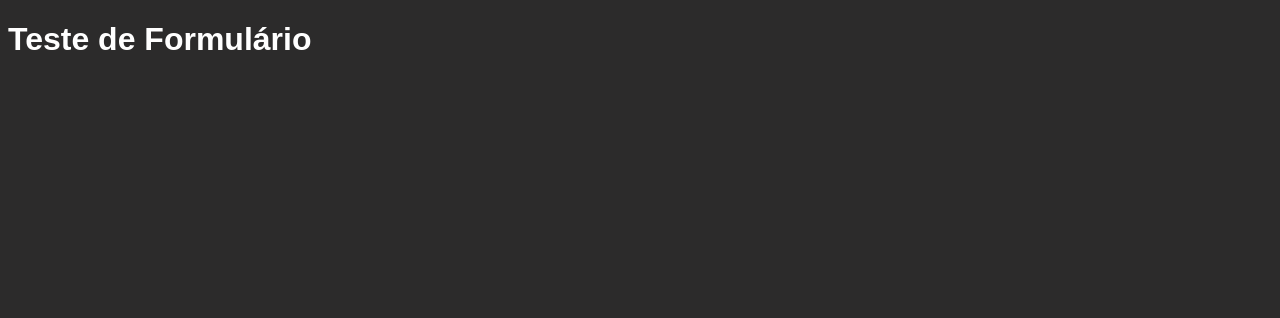
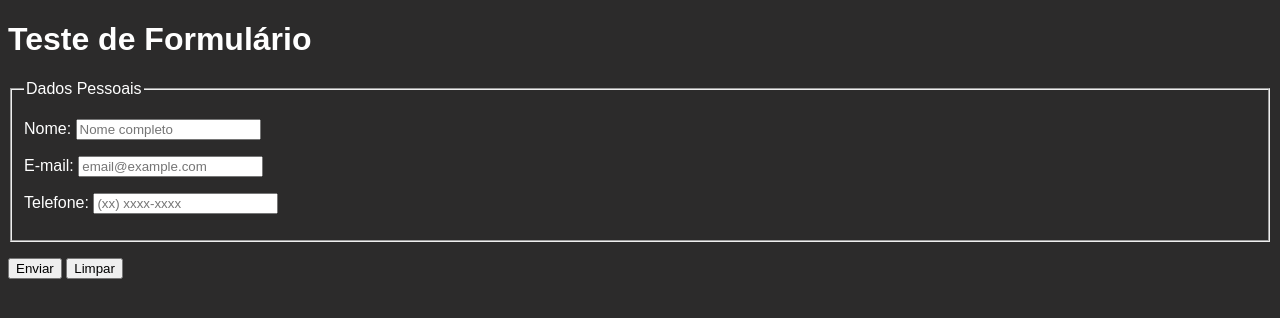
Before and after one commit to danyelgomes/html.css, a plain HTML site: page exercicios/ex025/form004.html in a window 1280 px wide. Drawn offline with Linux system fonts and the light colour scheme.

Commit message:
Mais de Formulários

```diff
--- a/exercicios/ex025/form004.html
+++ b/exercicios/ex025/form004.html
@@ -5,7 +5,7 @@
     <meta name="viewport" content="width=device-width, initial-scale=1.0">
     <title>Formulário</title>
     <style>
-        body {
+        body, h1 {
             font-family: Arial, Helvetica, sans-serif;
             background-color: rgb(44, 43, 43);
             color: white;
@@ -14,5 +14,29 @@
 </head>
 <body>
     <h1>Teste de Formulário</h1>
+    <!-- dados pessoais, nome email tel -->
+    <form action="cadastro.php">
+        <fieldset>
+            <legend> Dados Pessoais </legend>
+
+                <p>
+                    <label for="inome">Nome:</label>
+                    <input type="text" name="nome" id="inome" required maxlength="35" placeholder="Nome completo">
+                </p>
+                <p>
+                    <label for="imail">E-mail:</label>
+                    <input type="email" name="email" id="imail" required maxlength="35" placeholder="email@example.com">
+                </p>
+                <p>
+                    <label for="itel">Telefone:</label>
+                    <input type="tel" name="tel" id="itel" required maxlength="11" placeholder="(xx) xxxx-xxxx">
+                </p>
+        </fieldset>
+        <!-- Botôes de Enviar e Limpar -->
+        <p>
+            <input type="submit" value="Enviar">
+            <input type="reset" value="Limpar">
+        </p>
+    </form>
 </body>
 </html>
```
Also changed, not shown: index.html (added, +16 -0 lines), form004.html (added).
